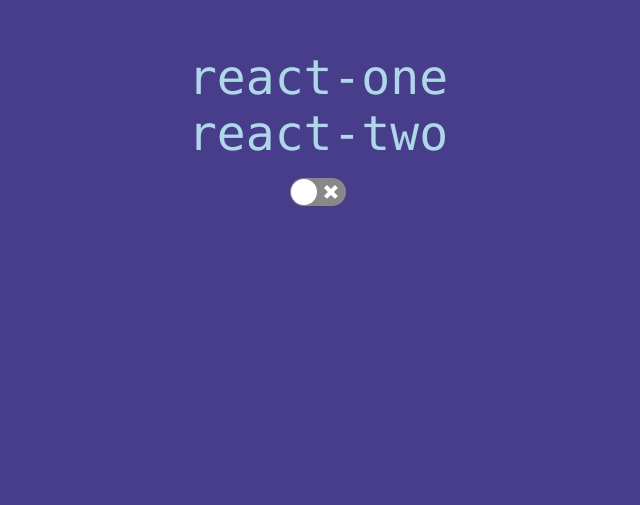
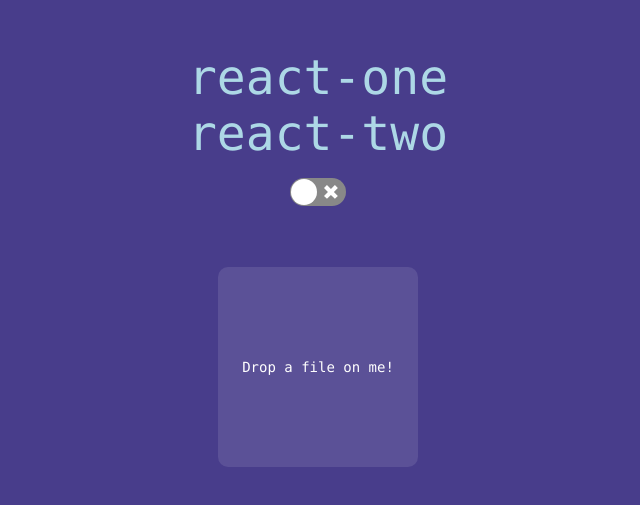
Before and after one commit to alloc/vite-react-jsx, a React (Vite) app in the folder demo/: page / in a window 1280 px wide. Shown: the part 159-664 px from the top of the page, without its empty margins (322-962 px from the left). Built offline with nearby package versions, Linux system fonts and the light colour scheme.

Commit message:
demo: use react-dropzone
This packages has an ESM entry point

```diff
--- a/demo/package.json
+++ b/demo/package.json
@@ -9,6 +9,7 @@
   "dependencies": {
     "react": "17.0.2",
     "react-dom": "17.0.2",
+    "react-dropzone": "11.3.2",
     "react-one": "link:./packages/react-one",
     "react-switch": "6.0.0",
     "react-two": "link:./packages/react-two"
--- a/demo/src/Root.tsx
+++ b/demo/src/Root.tsx
@@ -2,6 +2,7 @@ import { useState } from 'react'
 import One from 'react-one'
 import Two from 'react-two'
 import Switch from 'react-switch'
+import Dropzone from 'react-dropzone'
 
 export const Root = () => {
   const [checked, setChecked] = useState(false)
@@ -10,6 +11,36 @@ export const Root = () => {
       <One />
       <Two />
       <Switch checked={checked} onChange={setChecked} />
+      <FileZone />
     </>
   )
 }
+
+const FileZone = () => (
+  <div style={{ width: 200, margin: '50px auto' }}>
+    <Dropzone>
+      {state => (
+        <div {...state.getRootProps()}>
+          <input {...state.getInputProps()} />
+          <div
+            style={{
+              width: 200,
+              height: 200,
+              borderRadius: 10,
+              background: `hsla(0, 0%, 100%, ${
+                state.isDragActive ? 0.3 : 0.1
+              })`,
+              color: 'white',
+              fontSize: 14,
+              display: 'flex',
+              alignItems: 'center',
+              justifyContent: 'center',
+              userSelect: 'none',
+            }}>
+            Drop a file on me!
+          </div>
+        </div>
+      )}
+    </Dropzone>
+  </div>
+)
```
